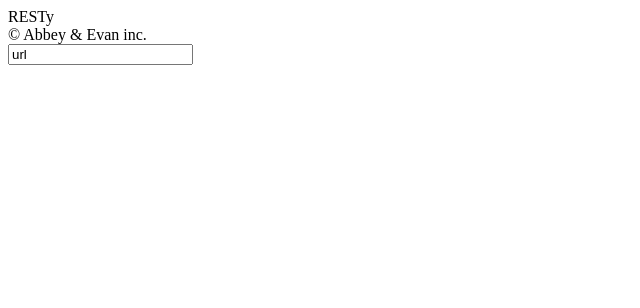
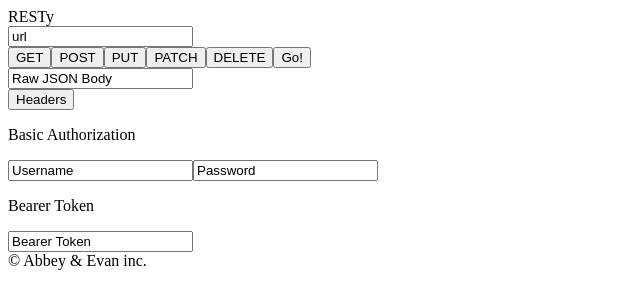
Before and after one commit to evanandrewson-401-advanced-javascript/resty, a React app: page / in a window 1280 px wide. Shown: the top 308 px of the page, without its empty margins (0-640 px from the left). Built offline with nearby package versions, Linux system fonts and the light colour scheme.

Commit message:
working in maincontainer, stuck on updateMethod

```diff
--- a/src/components/App.js
+++ b/src/components/App.js
@@ -1,14 +1,14 @@
 import React from 'react';
 import Header from './Header';
 import Footer from './Footer';
-import URLinput from './URLinput';
+import MainContainer from '../containers/MainContainer';
 
 const App = () => {
   return (
     <>
       <Header />
+      <MainContainer />
       <Footer />
-      <URLinput />
     </>
   );
 };
--- /dev/null
+++ b/src/containers/MainContainer.js
@@ -0,0 +1,47 @@
+import React, { Component } from 'react';
+import goFetch from '../services/fetch';
+
+export default class MainContainer extends Component {
+
+  state = {
+    url: 'url',
+    jsonBody: 'Raw JSON Body',
+    username: 'Username',
+    password: 'Password',
+    bearerToken: 'Bearer Token',
+    method: ''
+  }
+
+  handleChange = ({ target }) => {
+    this.setState({ [target.name]: target.value });
+  }
+
+  updateMethod = ({ target }) => {
+    this.setState({ method: 'hello' });
+  }
+
+  render() {
+    return (
+      <form>
+        <input type="string" name="url" value={this.state.url} onChange={this.handleChange}></input>
+        <section>
+          <button name="get" onClick={this.updateMethod}>GET</button>
+          <button name="post" onClick={this.updateMethod}>POST</button>
+          <button name="put" onClick={this.updateMethod}>PUT</button>
+          <button name="patch" onClick={this.updateMethod}>PATCH</button>
+          <button name="delete" onClick={this.updateMethod}>DELETE</button>
+          <button onSubmit={() => goFetch(this.state.url, this.state.method, this.state.jsonBody)}>Go!</button>
+        </section>
+        <input type="string" name="jsonBody" value={this.state.jsonBody} onChange={this.handleChange}></input>
+        <section>
+          <button>Headers</button>
+          <p>Basic Authorization</p>
+          <input type="string" name="username" value={this.state.username} onChange={this.handleChange}></input>
+          <input type="string" name="password" value={this.state.password} onChange={this.handleChange}></input>
+          <p>Bearer Token</p>
+          <input type="string" name="bearerToken" value={this.state.bearerToken} onChange={this.handleChange}></input>
+        </section>
+      </form>
+    )
+  }
+}
--- /dev/null
+++ b/src/services/fetch.js
@@ -0,0 +1,9 @@
+const goFetch = (url, method, body) => {
+  return fetch(url, {
+    method,
+    body
+  })
+    .then(res => res.json())
+}
+
+export default goFetch;
```
Also changed, not shown: src/components/Buttons.js (+10 -10 lines), src/containers/FormContainer.js (deleted).
